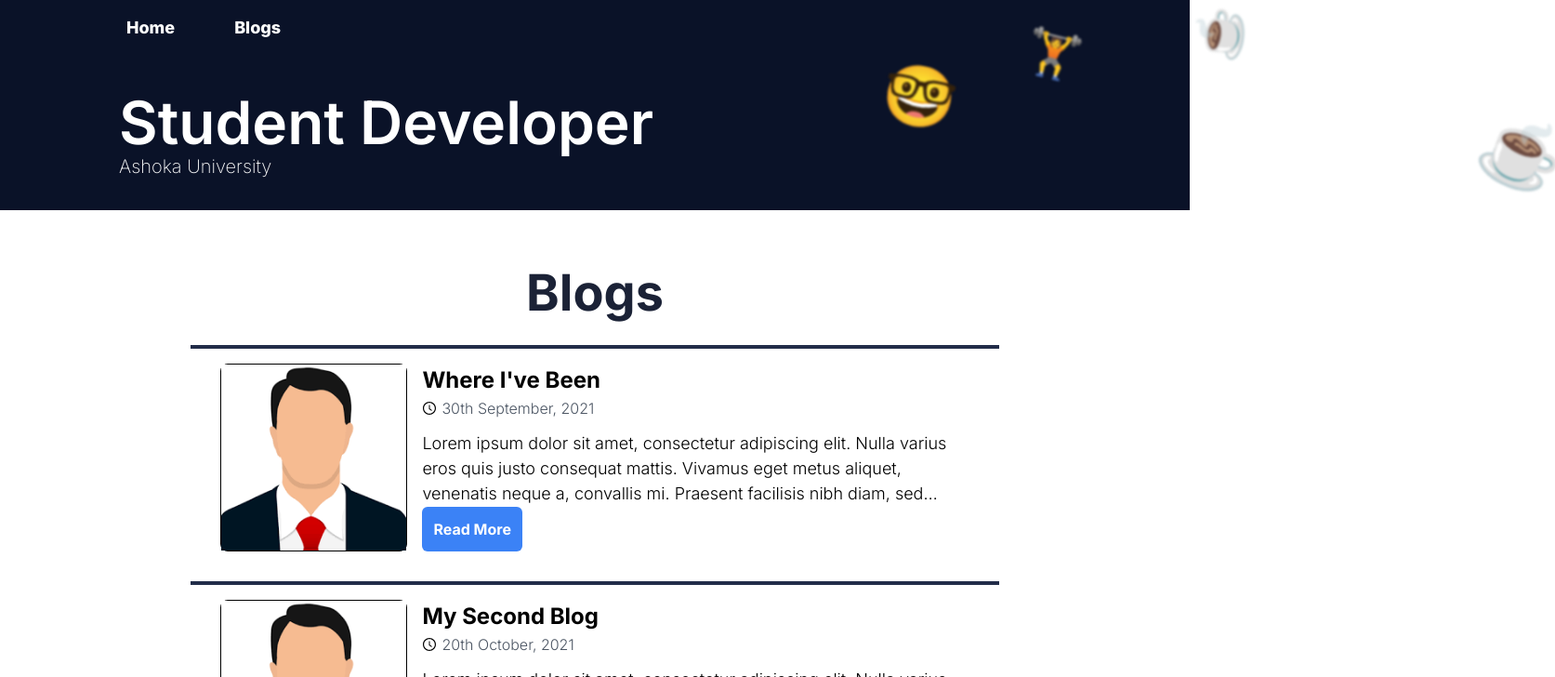
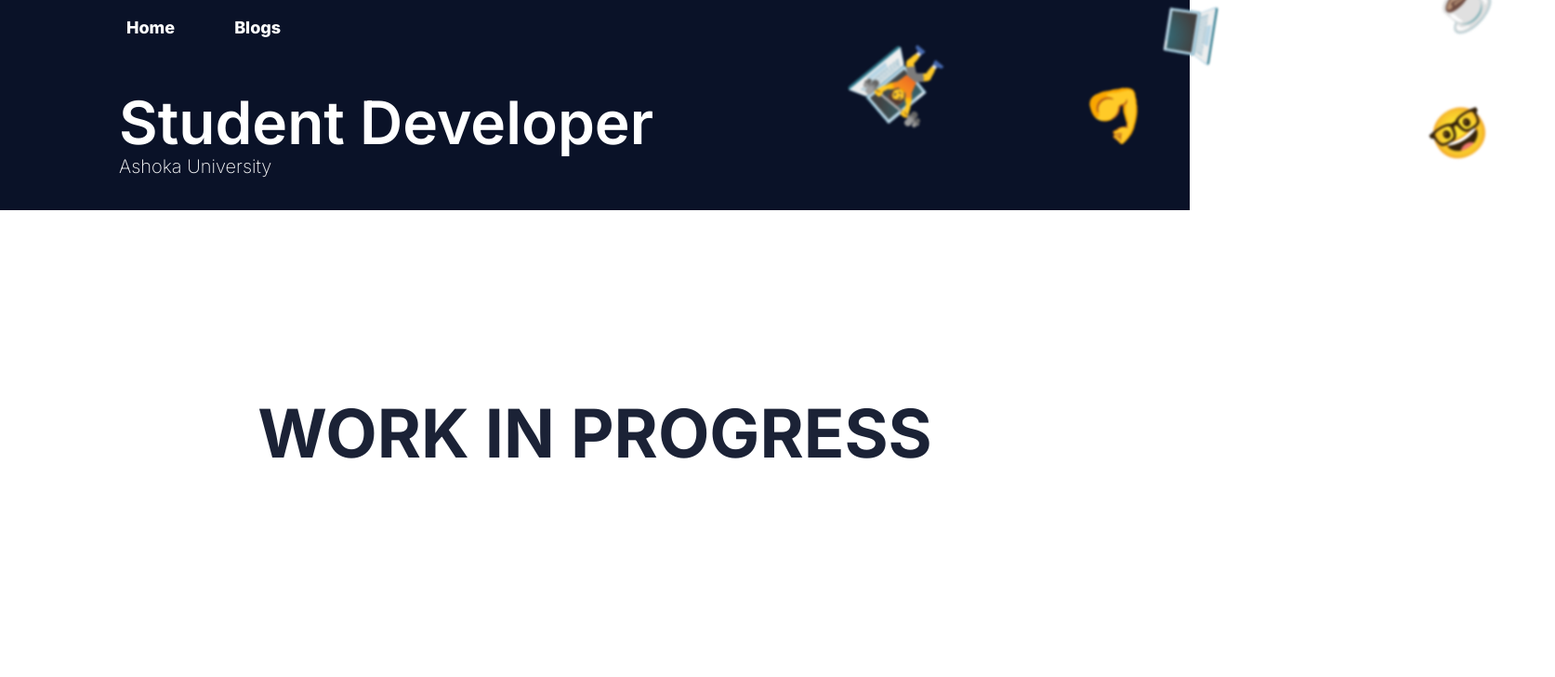
Before and after one commit to RushilGupta4/personal-website, a Next.js app: page /blogs in a window 1280 px wide. Shown: the top 728 px of the page at 93% size, 1673 px wide, since content can reach past the window. Built offline with nearby package versions, Linux system fonts and the light colour scheme.

Commit message:
Preparing prod branch

```diff
--- a/src/app/blogs/page.tsx
+++ b/src/app/blogs/page.tsx
@@ -73,14 +73,17 @@ const BlogPreview = ({
 
 const BlogsPage = () => {
   return (
-    <div id='blogs' className={"pt-4 mb-20 lg:pt-12 lg:px-0"}>
-      <p className={`base-heading text-[40px] sm:text-[54px]`}>Blogs</p>
-      <div className={`flex flex-col pt-2 lg:pt-4 gap-4 justify-center items-stretch`}>
-        {blogs.map((blogData) => (
-          <BlogPreview key={blogData.link} data={blogData} />
-        ))}
-      </div>
+    <div className={"flex flex-col justify-center bg-white h-[60vh] w-full"}>
+      <p className='base-heading text-5xl md:text-6xl lg:text-7xl'>WORK IN PROGRESS</p>
     </div>
+    // <div id='blogs' className={"pt-4 mb-20 lg:pt-12 lg:px-0"}>
+    //   <p className={`base-heading text-[40px] sm:text-[54px]`}>Blogs</p>
+    //   <div className={`flex flex-col pt-2 lg:pt-4 gap-4 justify-center items-stretch`}>
+    //     {blogs.map((blogData) => (
+    //       <BlogPreview key={blogData.link} data={blogData} />
+    //     ))}
+    //   </div>
+    // </div>
   );
 };
 
--- a/src/app/page.tsx
+++ b/src/app/page.tsx
@@ -38,9 +38,9 @@ export default function Home() {
           >
             <p>I'm a 1st year Computer Science student, currently researching on algorithmic trading.</p>
             <p className={`pt-3 md:pt-6`}>Current coding in:</p>
-            <ul className='pl-0 lg:pl-8 text-[15px] md:text-[18px] lg:text-[20px] font-extralight lg:font-[150] flex flex-col items-center lg:items-start'>
-              <li>&#8226; Python</li>
-              <li>&#8226; JavaScript</li>
+            <ul className='list-disc pl-0 lg:pl-4 text-[15px] md:text-[18px] lg:text-[20px] font-extralight lg:font-[150] flex flex-col items-center lg:items-start'>
+              <li>Python</li>
+              <li>JavaScript</li>
             </ul>
           </div>
         </div>
```
